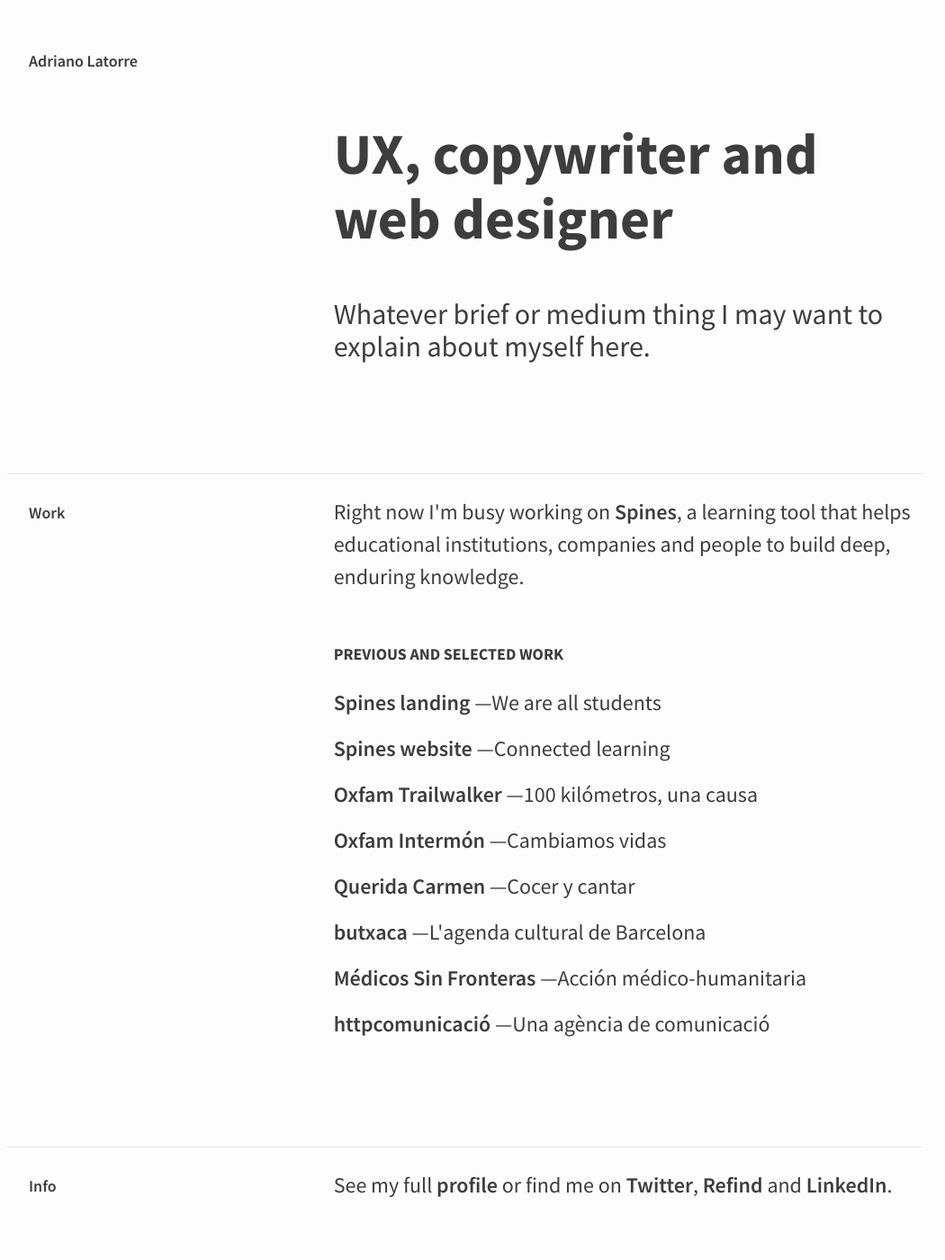
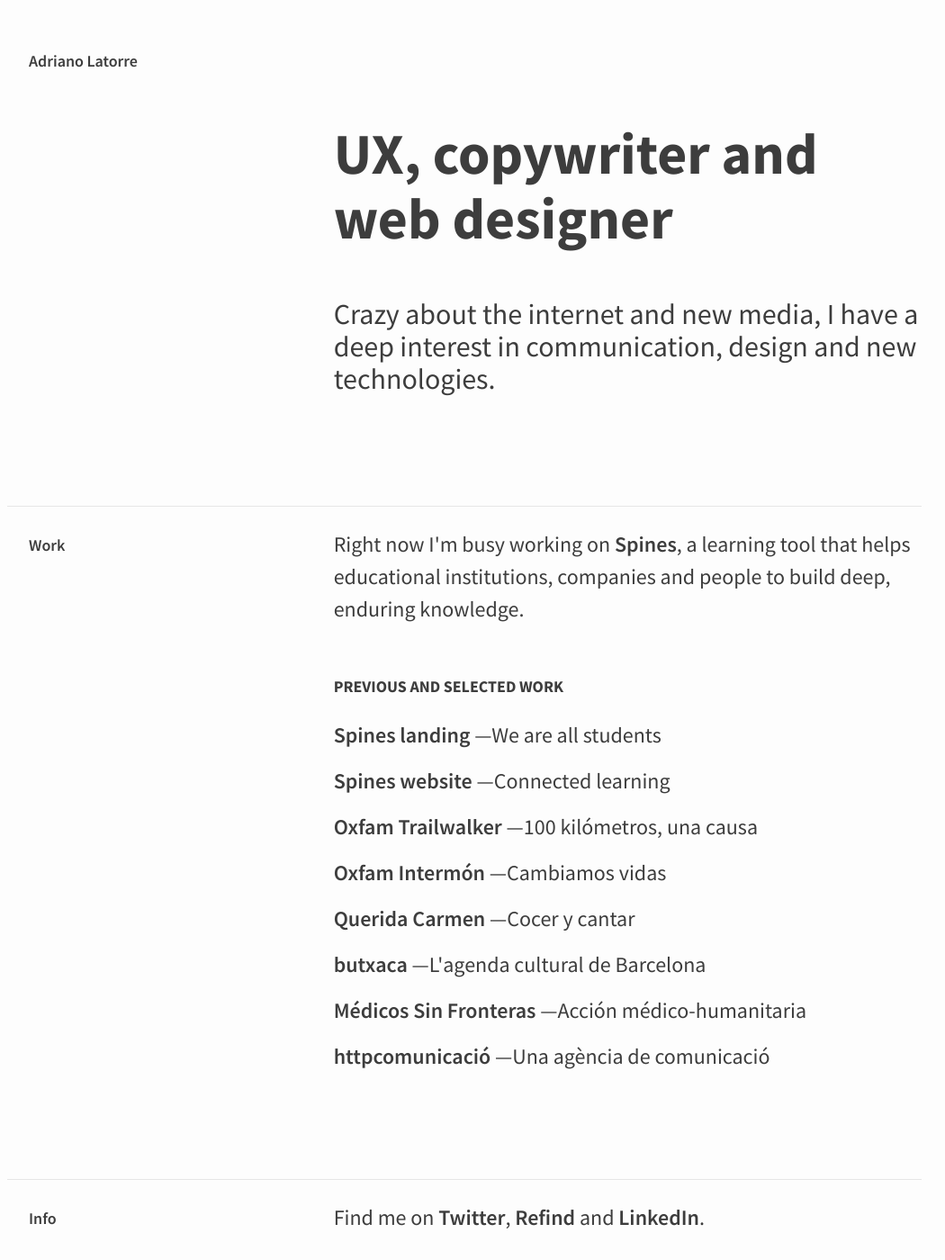
Before and after one commit to AdrianoLatorre/adriano.latorre.info, a Jekyll site: the page built from index.html, in a window 1280 px wide and 1400 px high. Shown: the whole window at 90% size, without its empty margins (112-1162 px from the left). Built offline with Jekyll 4.4.1, drawn with Linux system fonts in a browser that asks for light colours.

Commit message:
Comment the Profile link until it's done

```diff
--- a/index.html
+++ b/index.html
@@ -9,7 +9,7 @@
         <div class="grid-66 h-i">
             <header class="header-index">
                 <h1>UX, copywriter and web designer</h1>
-                <h2>Whatever brief or medium thing I may want to explain about myself here.</h2>
+                <h2>Crazy about the internet and new media, I have a deep interest in communication, design and new technologies.</h2>
             </header>
         </div>
         <div class="grid-33">
@@ -36,7 +36,7 @@
         </div>
         <div class="grid-66">
             <section class="profile-index">
-                <p>See my full <a href="/profile/">profile</a> or find me on <a href="{{ site.alt.twitter }}">Twitter</a>, <a href="{{ site.alt.refind }}">Refind</a> and <a href="{{ site.alt.linkedin }}">LinkedIn</a>.</p>
+                <p><!-- See my full <a href="/profile/">profile</a> or f -->Find me on <a href="{{ site.alt.twitter }}">Twitter</a>, <a href="{{ site.alt.refind }}">Refind</a> and <a href="{{ site.alt.linkedin }}">LinkedIn</a>.</p>
             </section>
         </div>
         <div class="grid-33">
```
